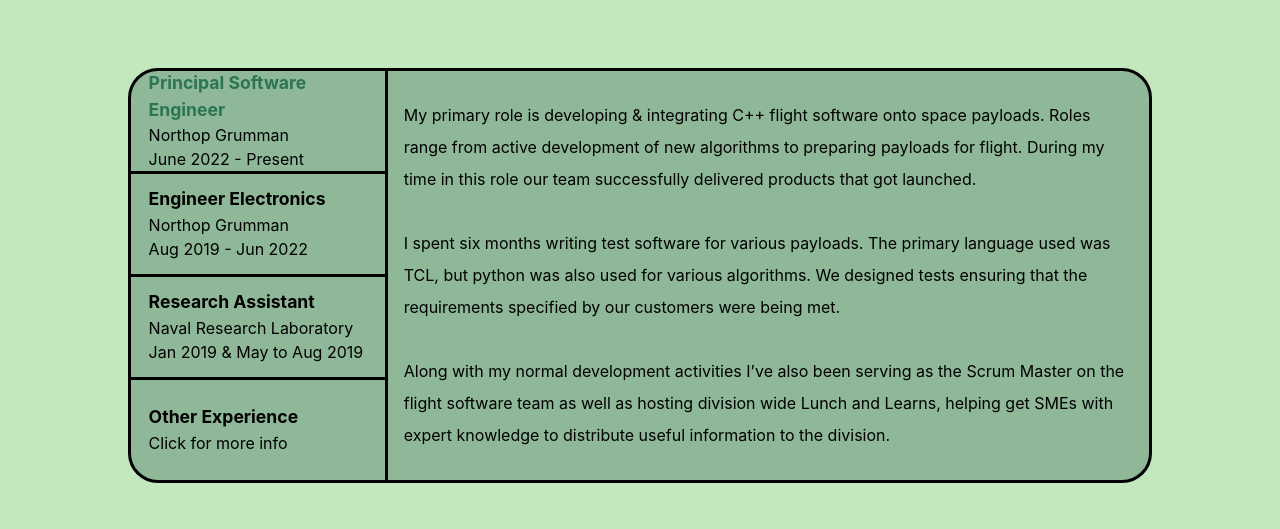
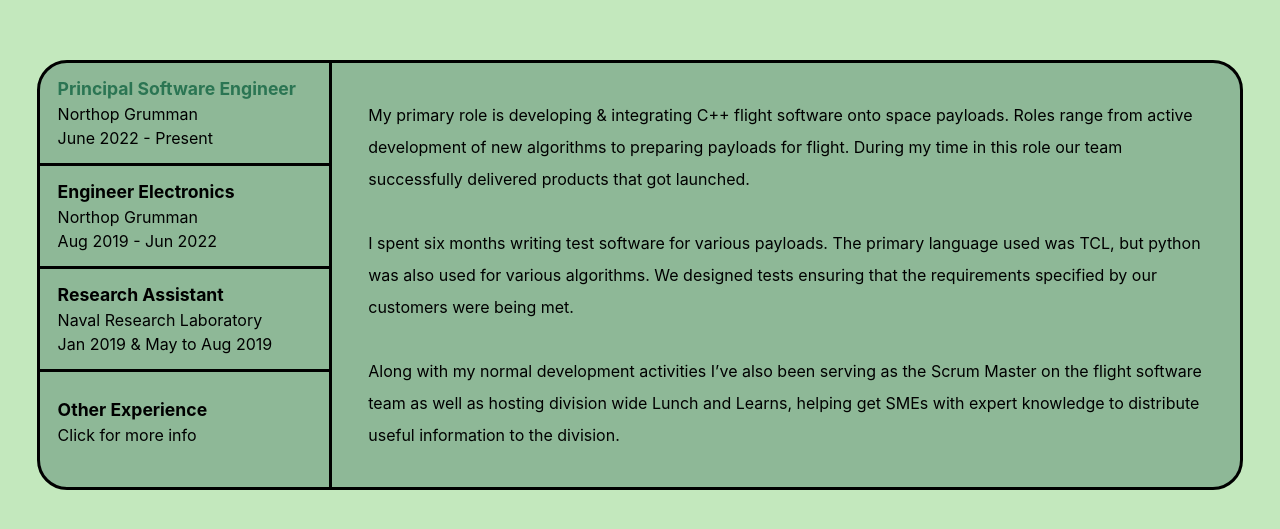
Before and after one commit to LoganBieker/LoganBiekerPortfolio, a React (Vite) app in the folder portfolio-website/: page / in a window 1280 px wide. Shown: the part 1735-2264 px from the top of the page. Built offline with nearby package versions, Linux system fonts and the light colour scheme.

Commit message:
udpated the css for the Experience tap fixing a display bug

```diff
--- a/portfolio-website/src/Components/Experience.css
+++ b/portfolio-website/src/Components/Experience.css
@@ -11,25 +11,32 @@
     border: solid;
     border-radius: 30px;
     display: flex;
-    margin: 10%;
+    margin: 0 auto; /* Center the container */
     height: auto;
     background-color: #8EB897;
+    max-width: 1200px; /* Set a max width to contain expansion */
+    width: 100%; /* Keep the container responsive */
 }
 
-.exp-jobs-container
-{
+
+.exp-jobs-container {
     width: fit-content;
     flex: 1;
+    min-width: 250px; /* Set a minimum width for consistency */
+    max-width: 400px; /* Optional: Set a maximum width to limit expansion */
 }
 
-.exp-detail-container
-{
+
+.exp-detail-container {
     display: flex;
     text-align: left;
     flex-direction: column;
     justify-content: center;
     flex: 3;
     border-left: solid;
+    padding: 20px; /* Optional: Add padding for better layout */
+    min-width: 600px; /* Prevent shrinking */
+    flex-shrink: 0; /* Prevent shrinking */
 }
 
 .exp-jobs-card
@@ -97,14 +104,31 @@
         margin: 0;
     }
 
+    .exp-jobs-container
+    {
+        flex-basis: 100%;
+        min-width: 100%;
+    }
+
     .exp-jobs-card {
         height: auto; /* Make job cards taller as width shrinks */
         padding: .5em;
+
+        min-width: 0px; /* Set a minimum width for consistency */
     }
 
     .exp-detail-container
     {
+        min-width: 0px;
+        width: 100%;
         border: none;
+        padding: 0px;
+        word-wrap: break-word; /* Ensure long words wrap within the container */
+        overflow-wrap: break-word; /* Break words to prevent overflow */
+        white-space: normal; /* Allow text to wrap and not stay on one line */
+    }
+
+    .job-info {
     }
 
     .exp-jobs-card:last-child
--- a/portfolio-website/src/Components/Navbar.jsx
+++ b/portfolio-website/src/Components/Navbar.jsx
@@ -7,7 +7,7 @@
     const projects = './'
     return (
         <div className="nav-bar">
-            <Link smooth className='nav-items' to="#Home">Home</Link>
+            <Link smooth className='nav-items' to="#">Home</Link>
             <Link smooth className='nav-items' to="#AboutMe">About Me</Link>
             <Link smooth className='nav-items' to="#Experience">Experience</Link>
             <Link smooth className='nav-items' to="#Projects">Projects</Link>
```
